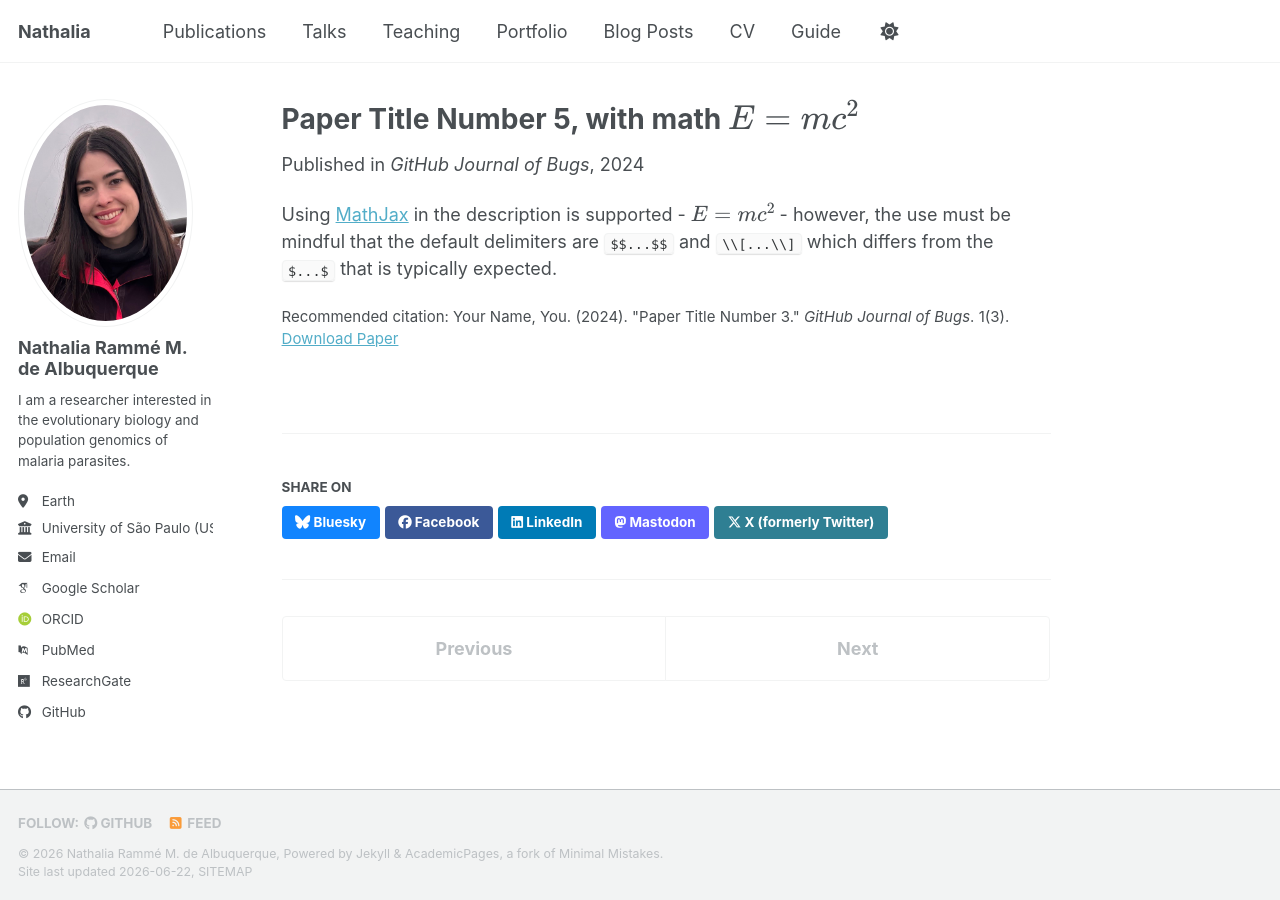
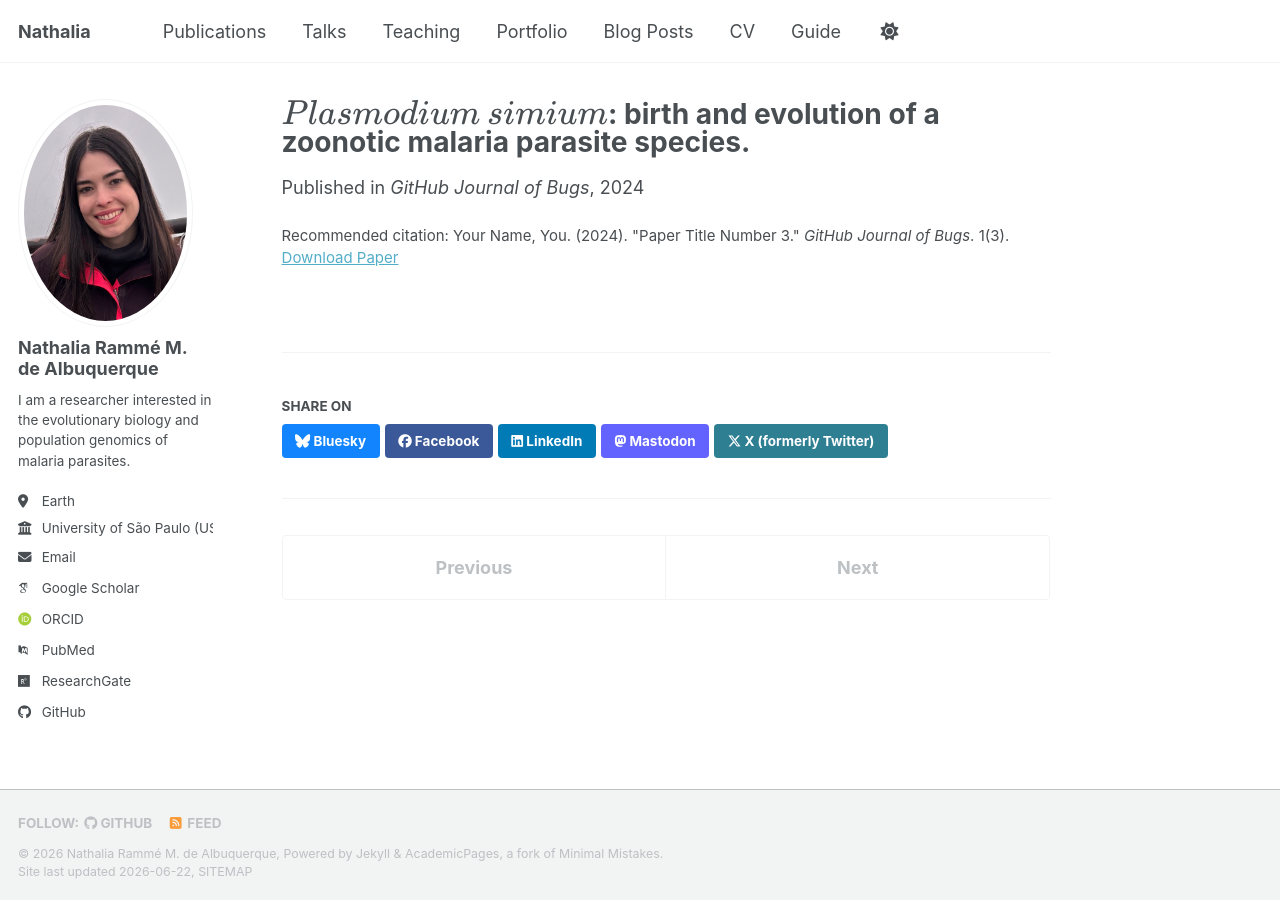
Before and after one commit to nramme/nramme.github.io, a Jekyll site: the page built from _publications/2025-06-08-paper-title-number-5.md, in a window 1280 px wide. Built offline with Jekyll 4.4.1, drawn with Linux system fonts in a browser that asks for light colours; some web fonts are replaced; a script bundle is joined from its source files by our own code; library files that are not in the unit come from our copies.

Commit message:
Update 2025-06-08-paper-title-number-5.md

```diff
--- a/_publications/2025-06-08-paper-title-number-5.md
+++ b/_publications/2025-06-08-paper-title-number-5.md
@@ -1,13 +1,11 @@
 ---
-title: "Paper Title Number 5, with math $$E=mc^2$$"
+title: "$$Plasmodium$$ $$simium$$: birth and evolution of a zoonotic malaria parasite species."
 collection: publications
 category: conferences
-permalink: /publication/2024-02-17-paper-title-number-4
+permalink: https://doi.org/10.1017/S0031182025100310
 excerpt: 'This paper is about a famous math equation, $$E=mc^2$$'
 date: 2024-02-17
 venue: 'GitHub Journal of Bugs'
 paperurl: 'https://academicpages.github.io/files/paper3.pdf'
 citation: 'Your Name, You. (2024). &quot;Paper Title Number 3.&quot; <i>GitHub Journal of Bugs</i>. 1(3).'
 ---
-
-Using [MathJax](https://www.mathjax.org/) in the description is supported - $$E=mc^2$$ - however, the use must be mindful that the default delimiters are `$$...$$` and `\\[...\\]` which differs from the `$...$` that is typically expected.
```
